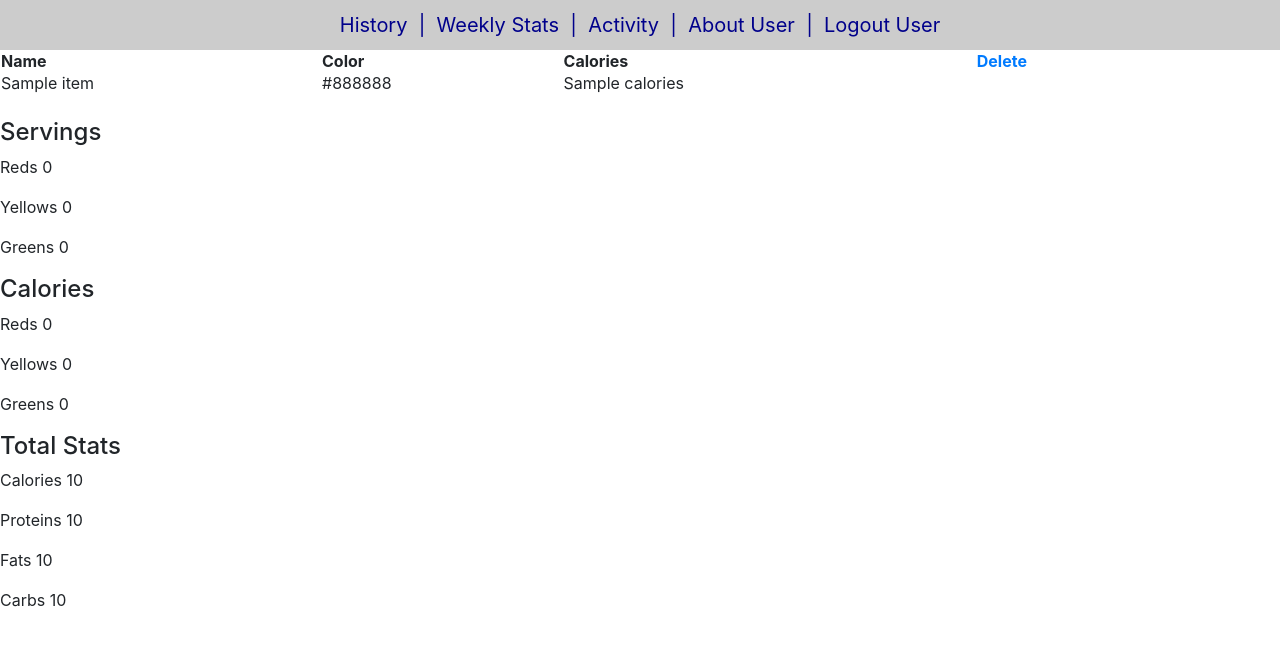
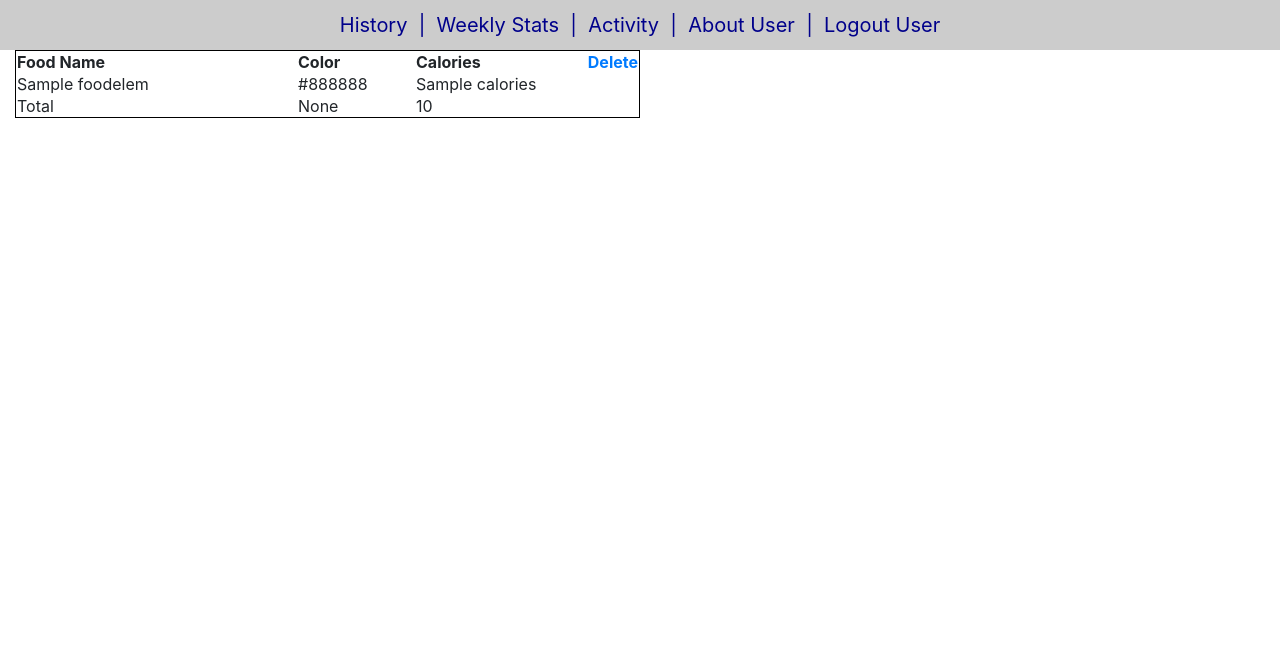
Before and after one commit to nathanmp/food-tracker, a Python web app: template templates/stats.html in a window 1280 px wide. Shown: the top 646 px of the page. Run offline with Jinja, Linux system fonts and the light colour scheme; the template is opened without the code that fills it: most values are stand-ins (such as "Sample title", 1, 10 or a date in 2020); some libraries are stand-ins or nearby versions.

Commit message:
Stats page given better layout and design (inc. a bit of bootstrap).

```diff
--- a/static/style.css
+++ b/static/style.css
@@ -121,3 +121,12 @@
 	display: block;
 	margin-bottom: 10px !important;
 }
+.mealtable {
+	border: 1px solid black;
+}
+.mealheading {
+
+}
+.mealrow {
+
+}
--- a/templates/stats.html
+++ b/templates/stats.html
@@ -12,25 +12,45 @@
 
 </script>
 {% include "header.html" %}
+<div class="container-fluid">
 {% for meal in meals %}
-<table style="width:90%">
-	<tr>
-		<th>Name</th>
-		<th>Color</th>
-		<th>Calories</th>
-		<th><a href="/deletemeal/{{meal.mealid}}">Delete</a></th>
+<div class="row">
+<div class="col">
+{% if foodelems != [] %}
+{% set ns = namespace() %}
+{% set ns.cals = 0 %}
+{% for foodelem in meal['list'] %}
+{% set ns.cals = ns.cals + foodelem.calories %}
+{% endfor %}
+{% endif %}
+<table class="w-50 mealtable">
+	<col style="width:50%">
+	<col style="width:20%">
+	<col style="width:30%">
+	<tr class="mealrow">
+		<th style="width:50%" class="mealheading">Food Name</th>
+		<th style="width:20%" class="mealheading">Color</th>
+		<th style="width:20%" class="mealheading">Calories</th>
+		<th class="mealheading"><a href="/deletemeal/{{meal.mealid}}">Delete</a></th>
 	</tr>
 	{% for item in meal['list'] %}
-	<tr>
+	<tr class="mealrow">
 	<td>{{item.name}}</td>
 	<td>{{item.color}}</td>
 	<td>{{item.calories}}</td>
 	</tr>
 	{% endfor %}
+	<tr class="mealrow">
+	<td>Total</td>
+	<td>None</td>
+	<td>{{ns.cals}}</td>
+	</tr>
 </table>
+</div>
+</div>
 <br>
 {% endfor %}
-{% if foodelems != [] %}
+<!-- {% if foodelems != [] %}
 {% set ns = namespace() %}
 {% set ns.reds = 0 %}
 {% set ns.yellows = 0 %}
@@ -82,4 +102,4 @@
 		<path>M 25 25 V 0 </path>
 	</svg>
 {%- endmacro %}
-{% endif %}
+{% endif %} -->
```
